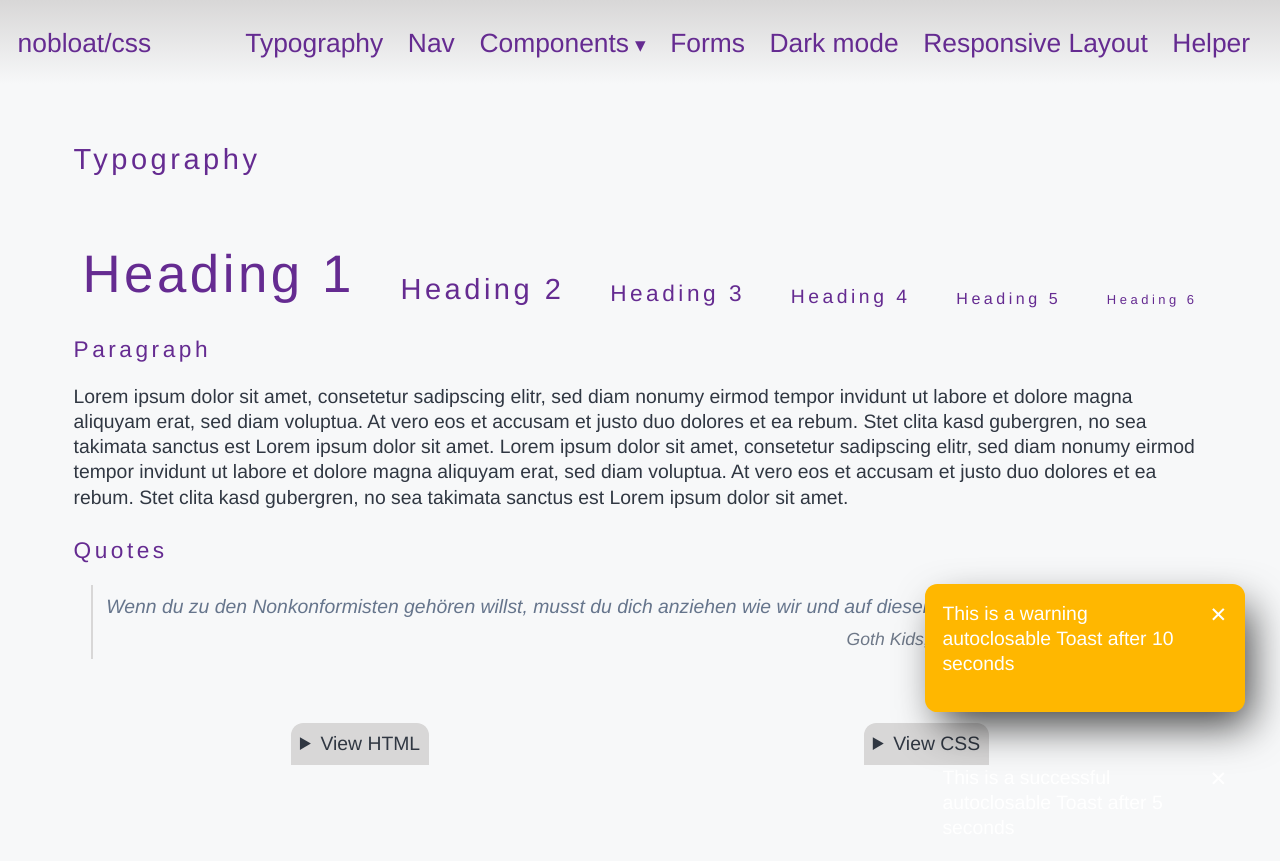
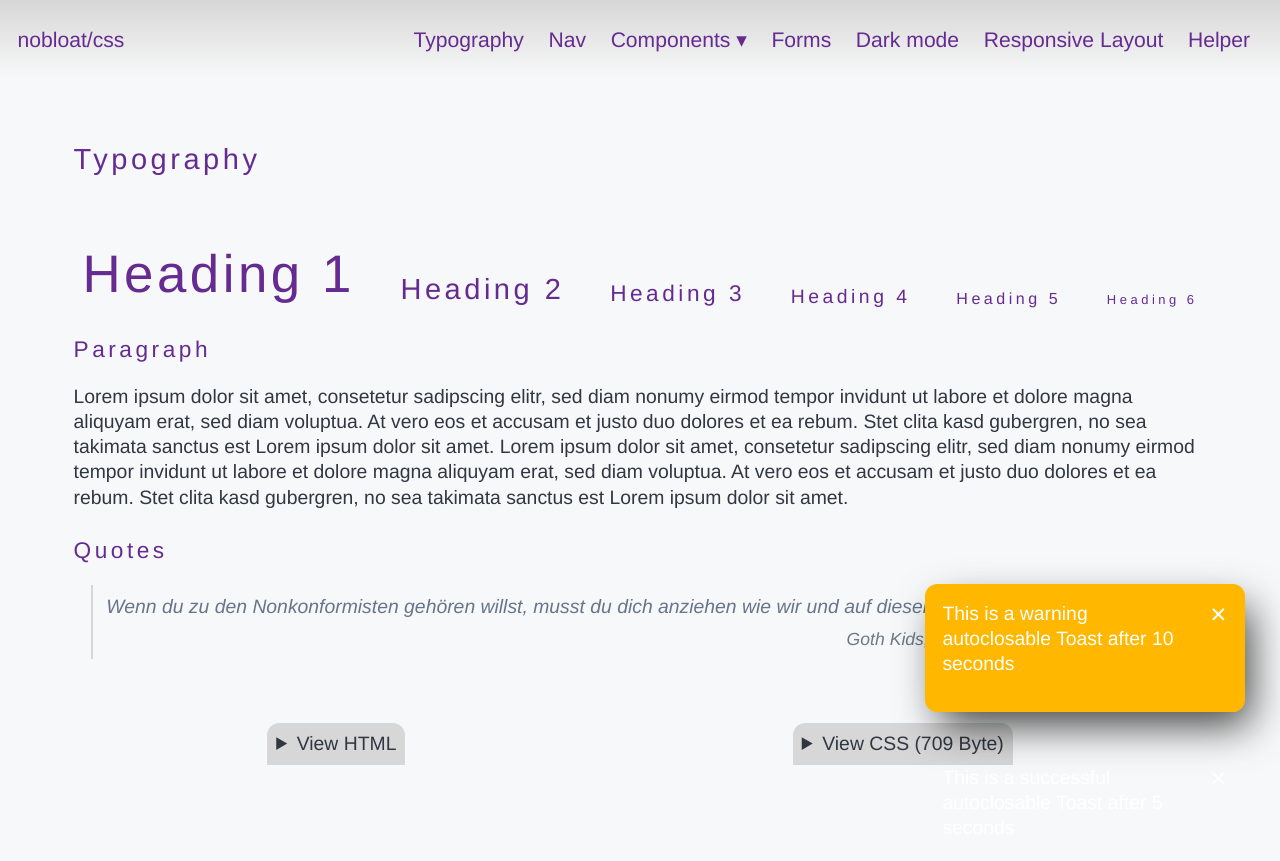
Before and after one commit to nobloat/css, a plain HTML site: page index.html in a window 1280 px wide. Shown: the top 861 px of the page. Drawn offline with Linux system fonts and the light colour scheme.

Commit message:
show component sizes

```diff
--- a/index.html
+++ b/index.html
@@ -14,7 +14,8 @@
       target.innerHTML += `<div class="src row space-around"><details><summary class="color-default">View HTML</summary><div><pre><code></code></pre></div</details></div>`;
           target.querySelector(".src code").innerText = r;
           fetch("src/"+component+".css").then(r => r.text()).then(r => {
-            target.querySelector(".src").innerHTML += `<details><summary class="color-default">View CSS</summary><div><pre><code></code></pre></div</details>`;
+            let bytes = (new TextEncoder().encode(r)).length;
+            target.querySelector(".src").innerHTML += `<details><summary class="color-default">View CSS (${bytes} Byte)</summary><div><pre><code></code></pre></div</details>`;
             target.querySelectorAll(".src code")[1].innerText = r;
           });
     }
@@ -73,17 +74,14 @@
       max-width: 75rem;
       --margin: 2rem;
     }
-
     section:not(.no-margin) {
       margin-bottom: 6rem;
     }
-
     .row {
       padding-top: 2rem;
     }
   </style>
 </head>
-
 <body>
   <!-- Dark/Light theme switch -->
   <input id="dark-mode" class="dark-mode-checkbox" type="checkbox" hidden>
@@ -180,5 +178,4 @@
 
   </main>
 </body>
-
 </html>
--- a/src/nav.css
+++ b/src/nav.css
@@ -7,7 +7,7 @@ body > header {
   width: 100%;
   max-height: var(--h-hdr, 5rem);
   background: linear-gradient(0deg, var(--c-b2) 3%, var(--c-b1) 100%);
-  font-size: 1.5rem;
+  font-size: 1.2rem;
   z-index: 3;
   padding: 0 1rem;
 }
```
Also changed, not shown: src/nav.html (+1 -1 lines).
